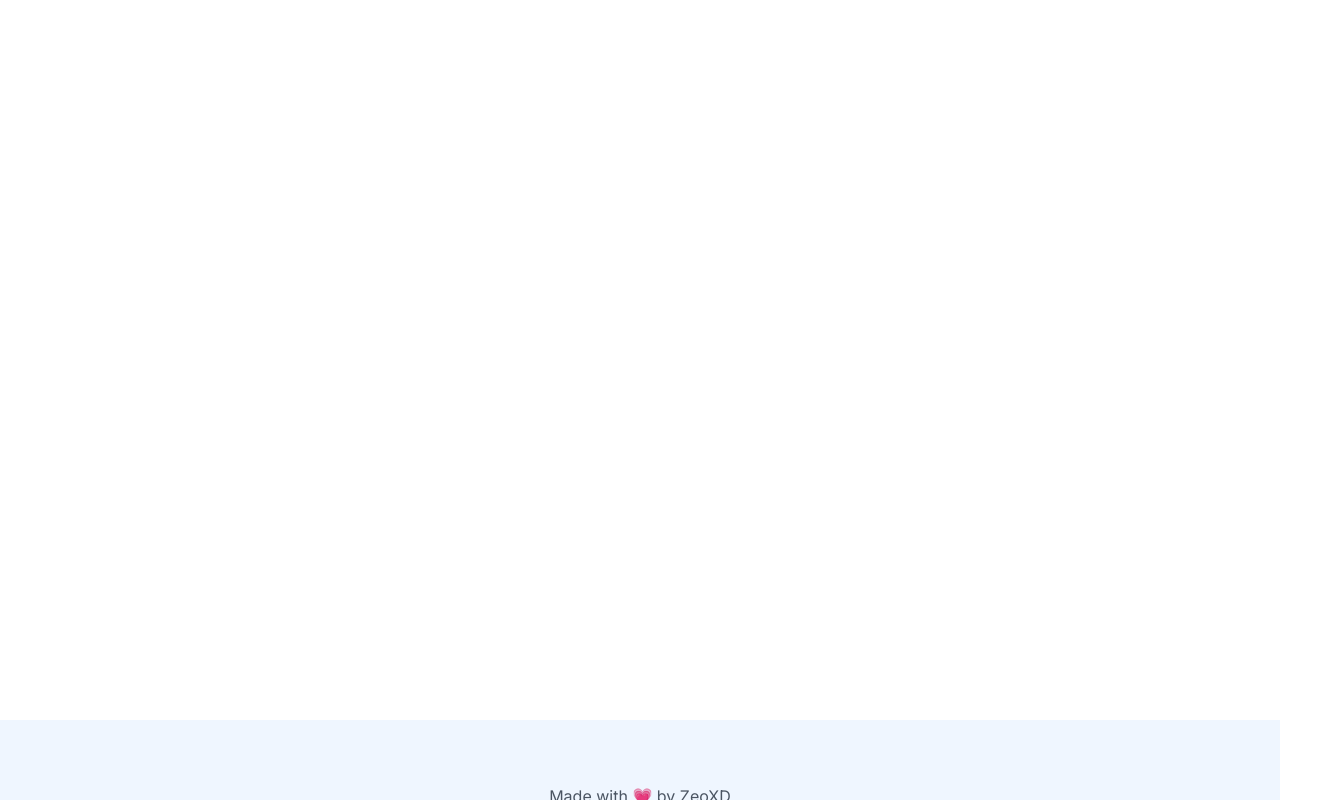
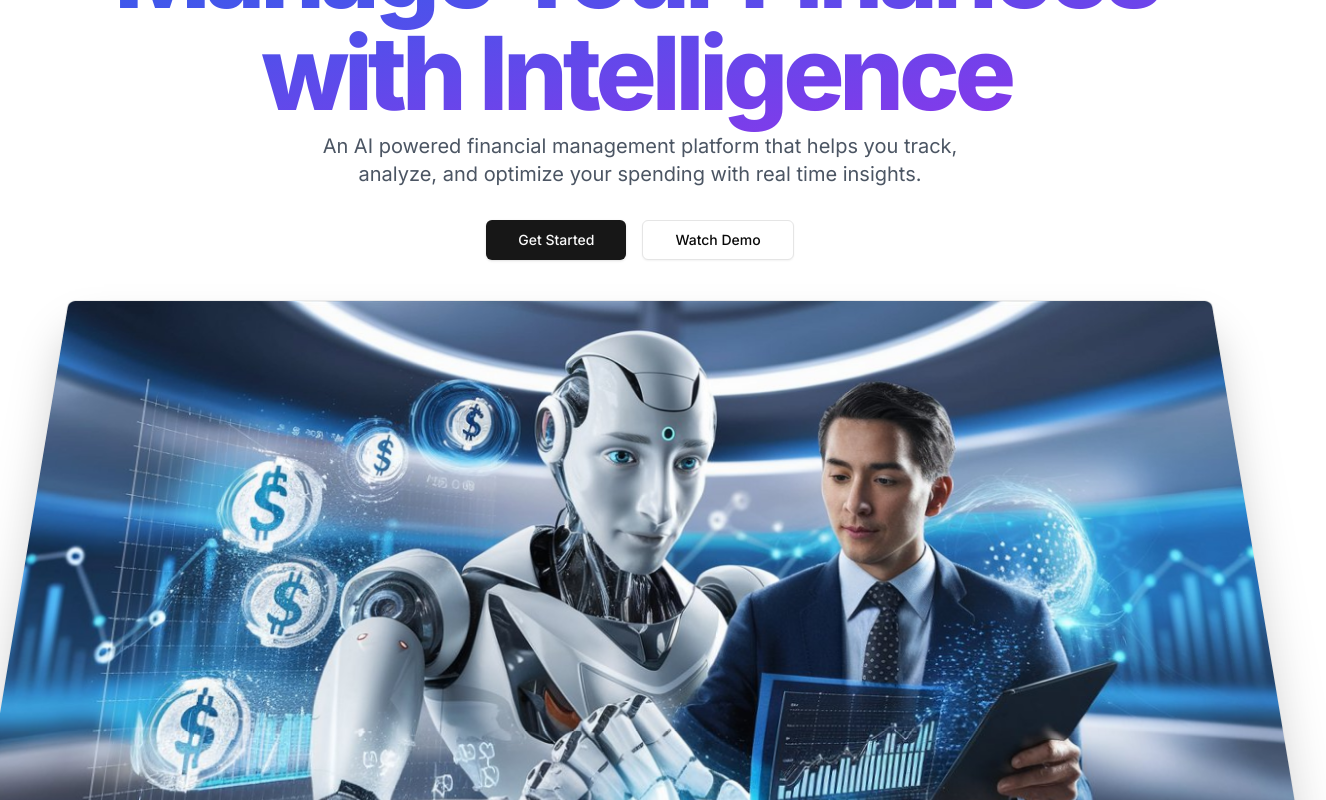
Before and after one commit to TaherMustansir1929/finlytic-finance-platform, a Next.js app: page / in a window 1280 px wide. Shown: the part 240-1040 px from the top of the page, 1326 px wide, since content can reach past the window. Built offline with nearby package versions, Linux system fonts and the light colour scheme; no server answers.

Commit message:
03.1: Implement Hero Section

```diff
--- a/app/globals.css
+++ b/app/globals.css
@@ -2,11 +2,8 @@
 @tailwind components;
 @tailwind utilities;
 
-
-
 @layer base {
   :root {
-
     --background: 0 0% 100%;
 
     --foreground: 0 0% 3.9%;
@@ -55,10 +52,9 @@
 
     --chart-5: 27 87% 67%;
 
-    --radius: 0.5rem
+    --radius: 0.5rem;
   }
   .dark {
-
     --background: 0 0% 3.9%;
 
     --foreground: 0 0% 98%;
@@ -105,11 +101,9 @@
 
     --chart-4: 280 65% 60%;
 
-    --chart-5: 340 75% 55%
+    --chart-5: 340 75% 55%;
   }
 }
-
-
 
 @layer base {
   * {
@@ -119,3 +113,27 @@
     @apply bg-background text-foreground;
   }
 }
+
+@layer utilities {
+  .gradient {
+    @apply bg-gradient-to-br from-blue-600 to-purple-600;
+  }
+
+  .gradient-title {
+    @apply gradient font-extrabold tracking-tighter pr-2 pb-2 text-transparent bg-clip-text;
+  }
+}
+
+.hero-image-wrapper {
+  perspective: 1000px;
+}
+
+.hero-image {
+  transform: rotateX(15deg) scale(1);
+  transition: transform 0.5s ease-out;
+  will-change: transform;
+}
+
+.hero-image.scrolled {
+  transform: rotateX(0deg) scale(1) translateY(40px);
+}
--- a/app/page.tsx
+++ b/app/page.tsx
@@ -1,5 +1,9 @@
+import HeroSection from "@/components/Hero";
+
 export default function Home() {
   return (
-    <div className="mt-40">Hello world</div>
+    <div className="mt-40">
+      <HeroSection />
+    </div>
   );
 }
--- /dev/null
+++ b/components/Hero.tsx
@@ -0,0 +1,69 @@
+"use client";
+
+import Link from "next/link";
+import { Button } from "./ui/button";
+import Image from "next/image";
+import { useEffect, useRef } from "react";
+
+const HeroSection = () => {
+  const imageRef = useRef<HTMLDivElement>(null);
+
+  useEffect(() => {
+    const imageElement = imageRef.current;
+
+    const handleScroll=()=>{
+      const scrollPosition = window.scrollY;
+      const scrollThreshold = 100;
+
+      if (scrollPosition > scrollThreshold) {
+        imageElement?.classList.add("scrolled");
+      } else {
+        imageElement?.classList.remove("scrolled");
+      }
+    }
+
+    window.addEventListener("scroll", handleScroll);
+
+    return () => window.removeEventListener("scroll", handleScroll);
+  }, [])
+
+  return (
+    <div className="pb-20 px-4">
+      <div className="container mx-auto text-center">
+        <h1 className="text-5xl md:text-8xl lg:text-[102px] pb-6 gradient-title">
+          Manage Your Finances <br /> with Intelligence
+        </h1>
+        <p className="text-xl text-gray-600 mb-8 max-w-2xl mx-auto">
+          An AI powered financial management platform that helps you track,
+          analyze, and optimize your spending with real time insights.
+        </p>
+        <div className="flex justify-center space-x-4">
+          <Link href={"/dashboard"}>
+            <Button size={"lg"} className="px-8">
+              Get Started
+            </Button>
+          </Link>
+          <Link href={"/dashboard"}>
+            <Button size={"lg"} variant={"outline"} className="px-8">
+              Watch Demo
+            </Button>
+          </Link>
+        </div>
+
+        <div className="hero-image-wrapper">
+          <div ref={imageRef} className="hero-image">
+            <Image
+              src={"/banner.jpeg"}
+              width={1280}
+              height={720}
+              alt={"Dashboard Preview"}
+              priority
+              className="rounded-lg shadow-2xl mx-auto border"
+            />
+          </div>
+        </div>
+      </div>
+    </div>
+  );
+};
+export default HeroSection;
```
Also changed, not shown: data/landing.ts (added, +113 -0 lines).
